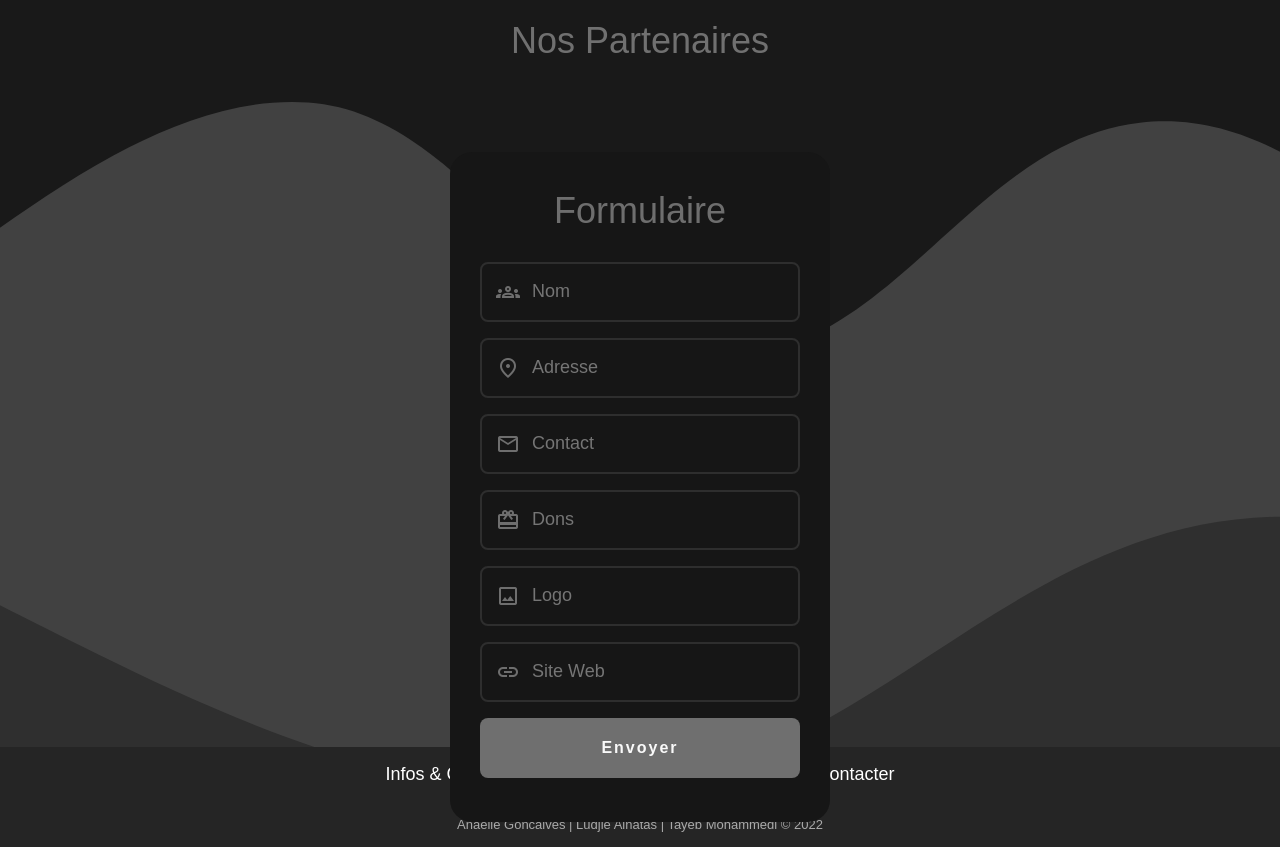
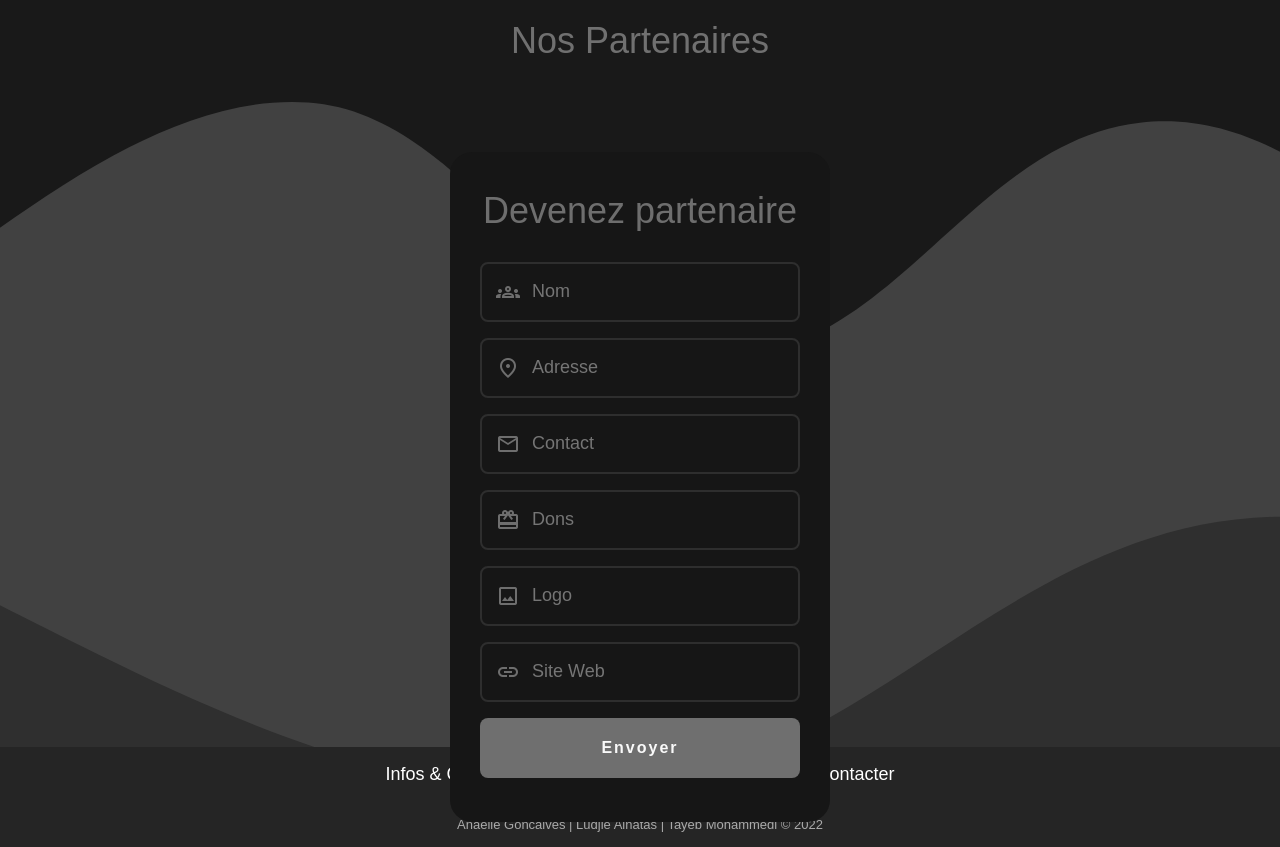
Before and after one commit to TayebMoha/JNM_Symfony_WEB, a Symfony app: template templates/nos_partenaires/index.html.twig in a window 1280 px wide. Shown: the part 108-955 px from the top of the page. Run offline with Twig, Linux system fonts and the light colour scheme; the template is opened without the code that fills it, so the values that code supplies are empty; form fields are guessed from the names that the template uses; some libraries are stand-ins or nearby versions; some web fonts are replaced.

Commit message:
[nom pages]

```diff
--- a/templates/nos_partenaires/index.html.twig
+++ b/templates/nos_partenaires/index.html.twig
@@ -13,7 +13,7 @@
 
     <div class="formulaire">
     <div class="inscription">
-        <h2>Formulaire</h2>
+        <h2>Devenez partenaire</h2>
         <h3>    </h3>
         <div class="form">
             {{ form_start(partenaireForm) }}
```
